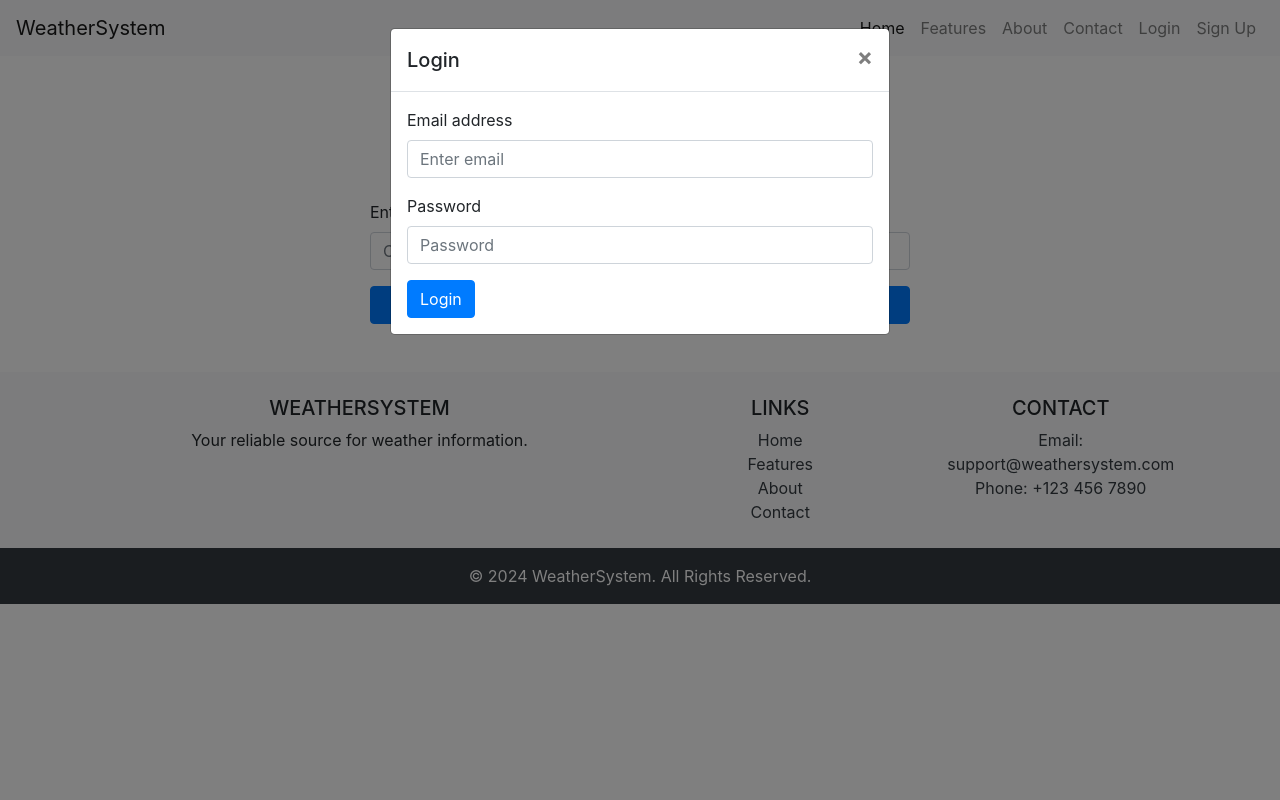
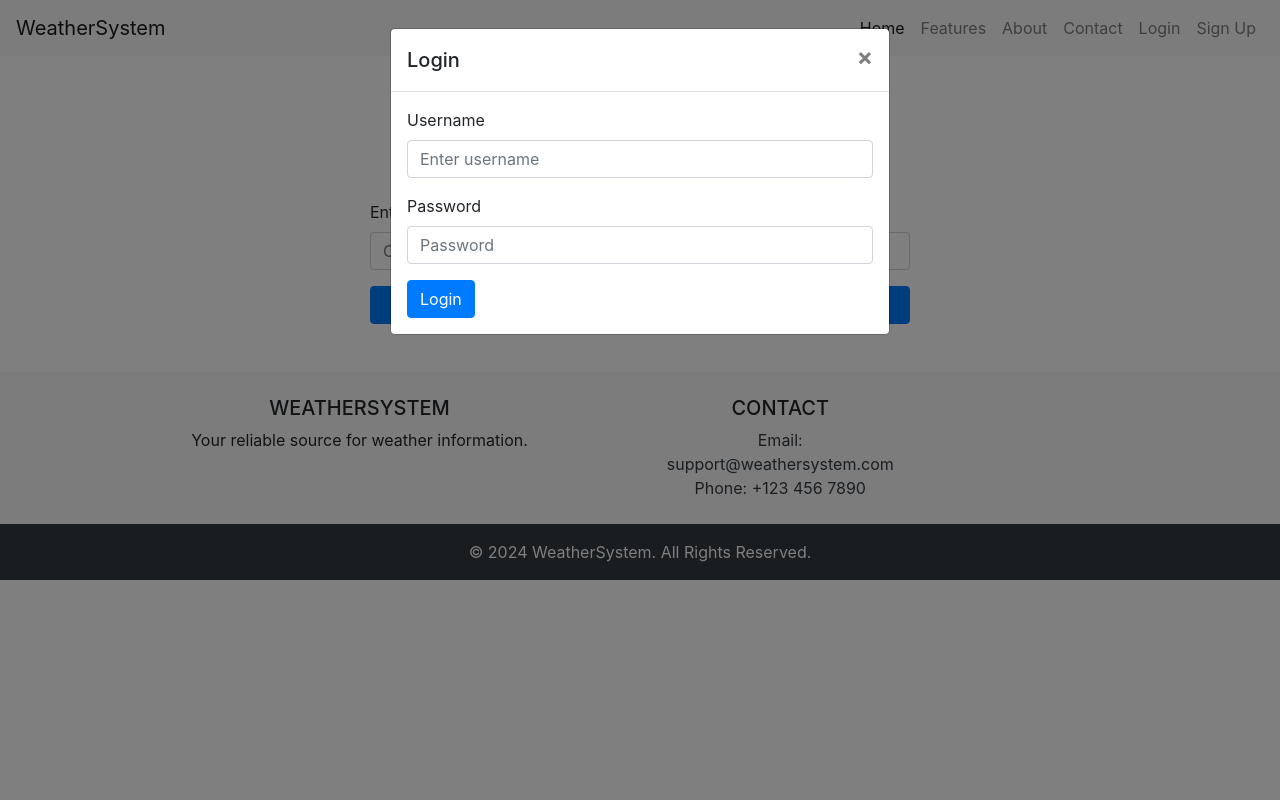
Before and after one commit to AICedric1001/IPT401-WeatherSystem, a PHP site: page / in a window 1280 px wide, after a click on "Login". Run offline with PHP 8.4, Linux system fonts and the light colour scheme.

Commit message:
2nd batch

```diff
--- a/index.php
+++ b/index.php
@@ -16,7 +16,7 @@
         <div class="collapse navbar-collapse" id="navbarNav">
             <ul class="navbar-nav ml-auto">
                 <li class="nav-item active">
-                    <a class="nav-link" href="#">Home <span class="sr-only">(current)</span></a>
+                    <a class="nav-link" href="index.php">Home <span class="sr-only">(current)</span></a>
                 </li>
                 <li class="nav-item">
                     <a class="nav-link" href="#">Features</a>
@@ -64,23 +64,7 @@
                         Your reliable source for weather information.
                     </p>
                 </div>
-                <div class="col-lg-3 col-md-6 mb-4 mb-md-0">
-                    <h5 class="text-uppercase">Links</h5>
-                    <ul class="list-unstyled mb-0">
-                        <li>
-                            <a href="#" class="text-dark">Home</a>
-                        </li>
-                        <li>
-                            <a href="#" class="text-dark">Features</a>
-                        </li>
-                        <li>
-                            <a href="#" class="text-dark">About</a>
-                        </li>
-                        <li>
-                            <a href="#" class="text-dark">Contact</a>
-                        </li>
-                    </ul>
-                </div>
+
                 <div class="col-lg-3 col-md-6 mb-4 mb-md-0">
                     <h5 class="text-uppercase">Contact</h5>
                     <ul class="list-unstyled mb-0">
@@ -110,14 +94,14 @@
                     </button>
                 </div>
                 <div class="modal-body">
-                    <form>
+                    <form action="login.php" method="POST">
                         <div class="form-group">
-                            <label for="loginEmail">Email address</label>
-                            <input type="email" class="form-control" id="loginEmail" placeholder="Enter email">
+                            <label for="loginUsername">Username</label>
+                            <input type="text" class="form-control" id="loginUsername" name="username" placeholder="Enter username" required>
                         </div>
                         <div class="form-group">
                             <label for="loginPassword">Password</label>
-                            <input type="password" class="form-control" id="loginPassword" placeholder="Password">
+                            <input type="password" class="form-control" id="loginPassword" name="password" placeholder="Password" required>
                         </div>
                         <button type="submit" class="btn btn-primary">Login</button>
                     </form>
@@ -137,14 +121,14 @@
                     </button>
                 </div>
                 <div class="modal-body">
-                    <form>
+                    <form action="register.php" method="POST">
                         <div class="form-group">
-                            <label for="registerEmail">Email address</label>
-                            <input type="email" class="form-control" id="registerEmail" placeholder="Enter email">
+                            <label for="registerUsername">Username</label>
+                            <input type="text" class="form-control" id="registerUsername" name="username" placeholder="Enter username" required>
                         </div>
                         <div class="form-group">
                             <label for="registerPassword">Password</label>
-                            <input type="password" class="form-control" id="registerPassword" placeholder="Password">
+                            <input type="password" class="form-control" id="registerPassword" name="password" placeholder="Password" required>
                         </div>
                         <button type="submit" class="btn btn-primary">Sign Up</button>
                     </form>
@@ -156,5 +140,12 @@
     <script src="https://code.jquery.com/jquery-3.5.1.slim.min.js"></script>
     <script src="https://cdn.jsdelivr.net/npm/@popperjs/core@2.9.2/dist/umd/popper.min.js"></script>
     <script src="https://maxcdn.bootstrapcdn.com/bootstrap/4.5.2/js/bootstrap.min.js"></script>
+    <script>
+        // Check for URL parameter to display alert for invalid login
+        const urlParams = new URLSearchParams(window.location.search);
+        if (urlParams.has('error') && urlParams.get('error') === 'invalid_credentials') {
+            alert('Invalid username or password');
+        }
+    </script>
 </body>
 </html>
```
Also changed, not shown: config.php (added, +13 -0 lines), login.php (added, +20 -0 lines), register.php (added, +27 -0 lines).
